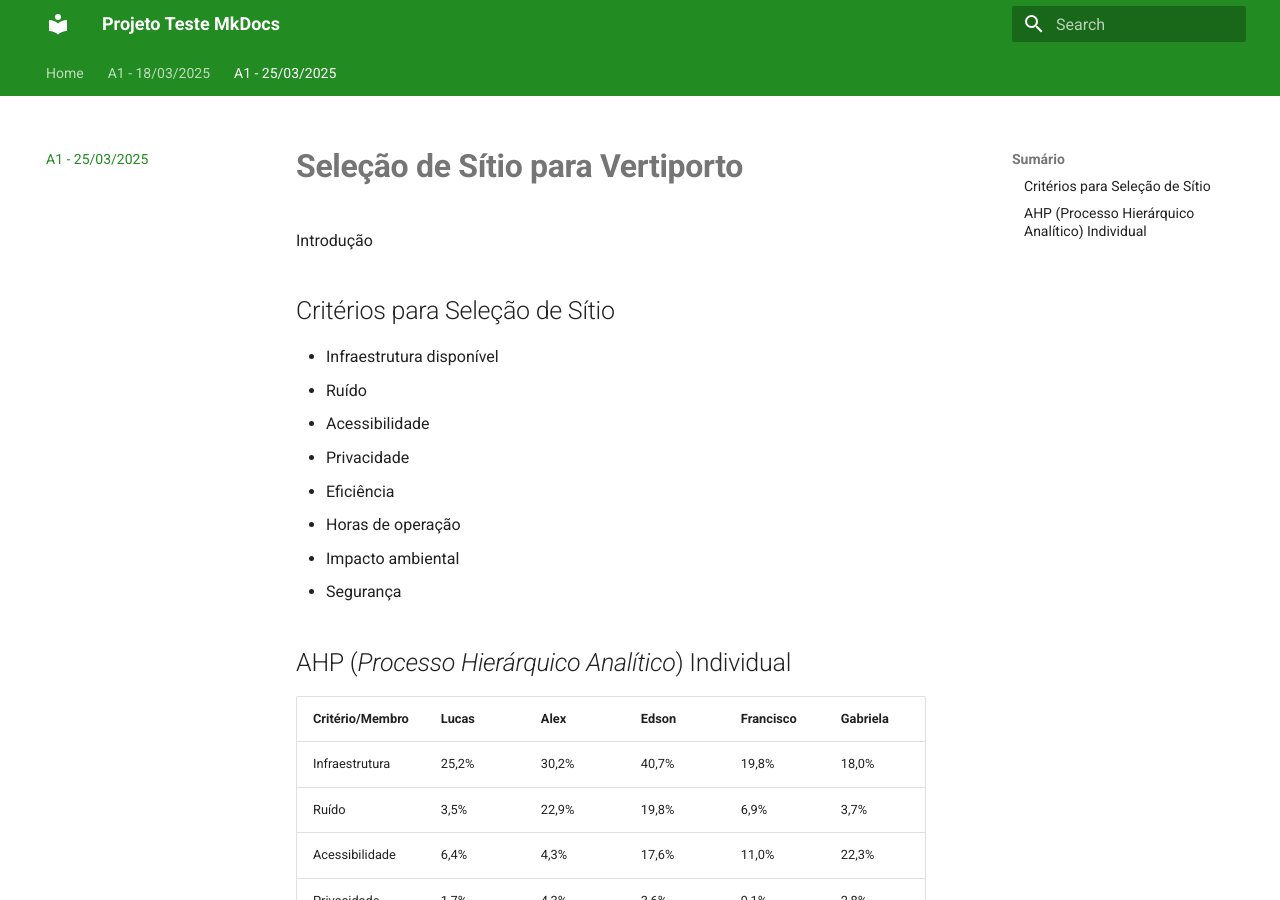
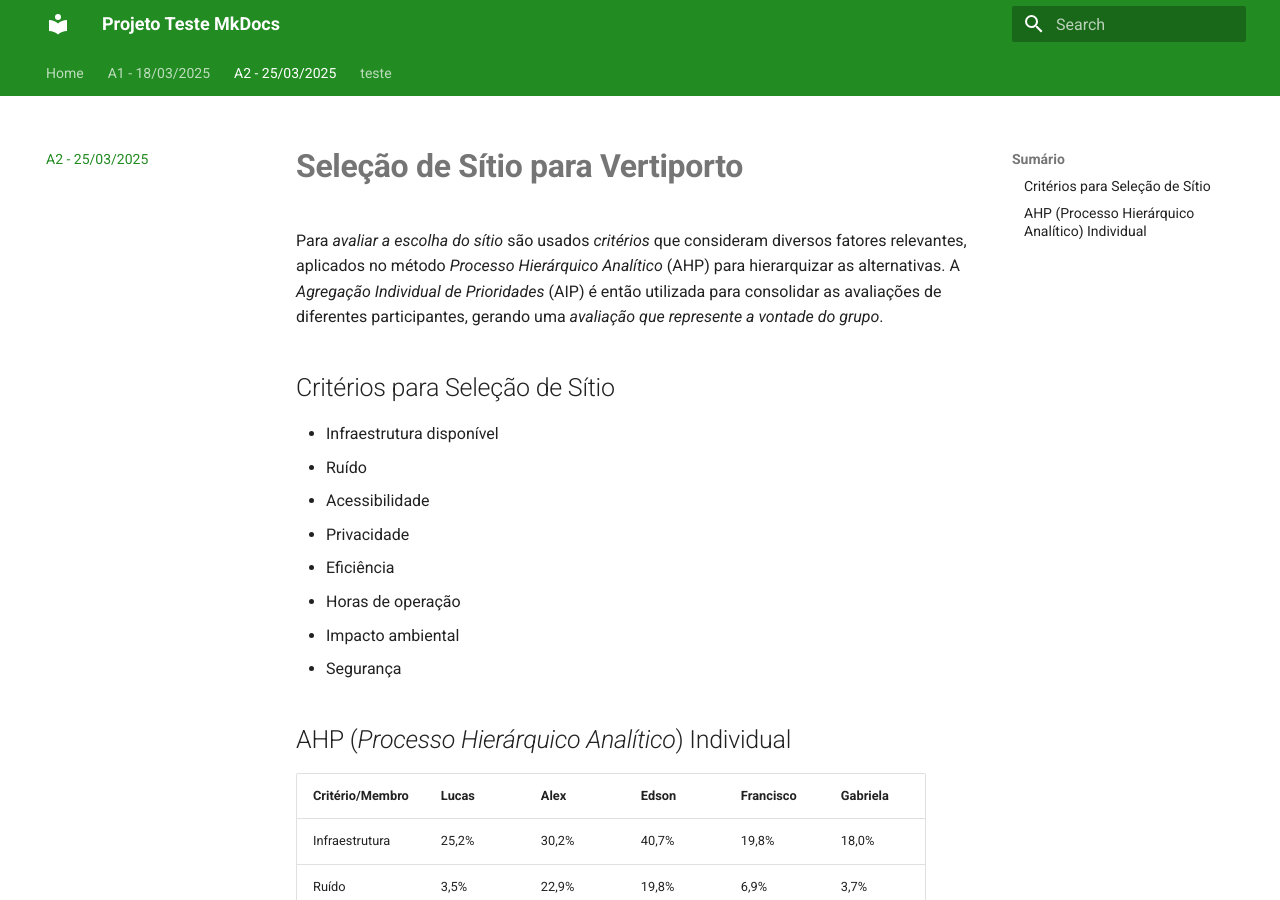
Before and after one commit to Lirucas/ProjetoTesteMkDocs, an MkDocs documentation site: the page built from docs/atv2.md, in a window 1280 px wide and 900 px high. Built offline with MkDocs 1.6.1 and Material for MkDocs 9.7.7, drawn with Linux system fonts in a browser that asks for light colours.

```diff
--- a/docs/atv2.md
+++ b/docs/atv2.md
@@ -1,6 +1,6 @@
 # **Seleção de Sítio para Vertiporto**
 
-Introdução
+Para *avaliar a escolha do sítio* são usados *critérios* que consideram diversos fatores relevantes, aplicados no método *Processo Hierárquico Analítico* (AHP) para hierarquizar as alternativas. A *Agregação Individual de Prioridades* (AIP) é então utilizada para consolidar as avaliações de diferentes participantes, gerando uma *avaliação que represente a vontade do grupo*.
 
 ## Critérios para Seleção de Sítio ##
 
--- a/mkdocs.yml
+++ b/mkdocs.yml
@@ -11,4 +11,5 @@ extra_css:
 nav:
   - Home: index.md
   - A1 - 18/03/2025: atv1.md
-  - A1 - 25/03/2025: atv2.md
+  - A2 - 25/03/2025: atv2.md
+  - teste: teste.md
```
Also changed, not shown: docs/teste.md (added, +14 -0 lines).
